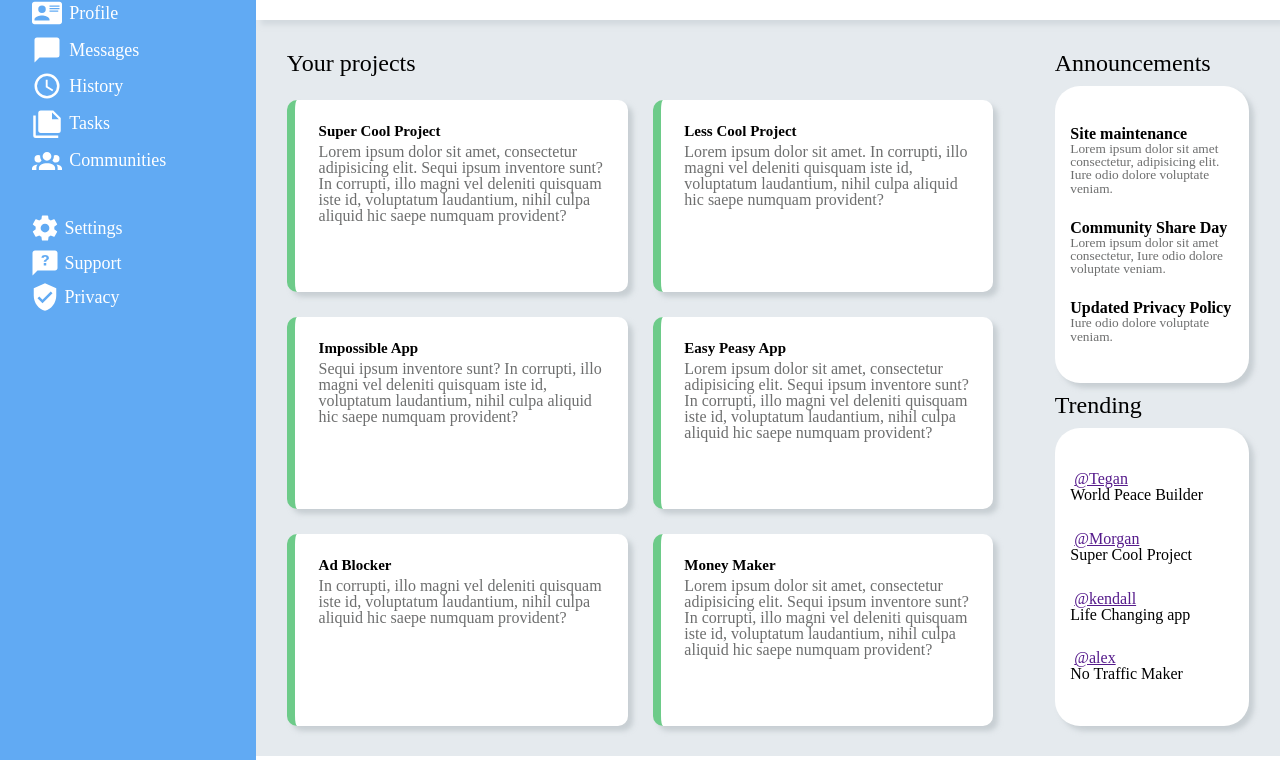
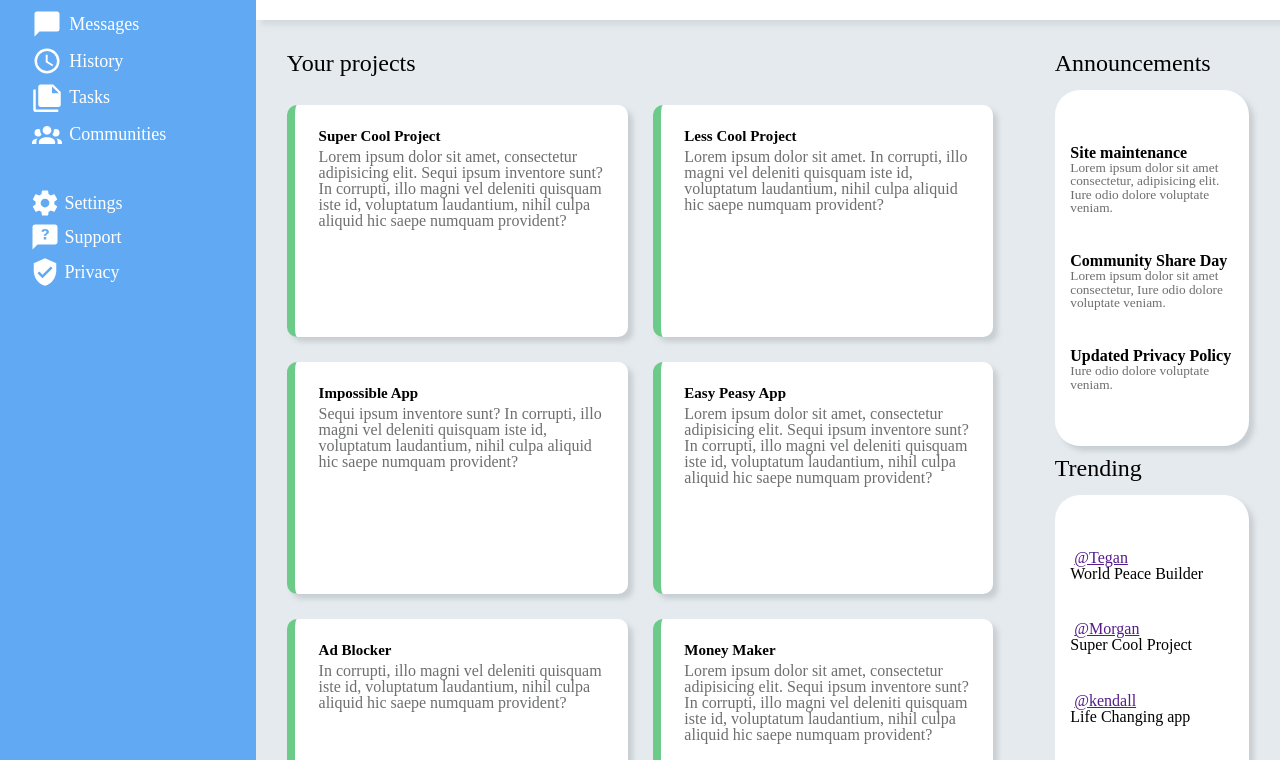
Before and after one commit to Truez96/Admin-Dashboard, a plain HTML site: page index.html in a window 1280 px wide. Shown: the part 140-900 px from the top of the page. Drawn offline with Linux system fonts and the light colour scheme.

Commit message:
fixed padding bug on the bottom of sidebar

```diff
--- a/style.css
+++ b/style.css
@@ -21,7 +21,6 @@
     justify-items: center;
     align-items:flex-start;
     height: 100%;
-    padding-top: 10%;
     padding-left: 10%;
 }
 
@@ -68,7 +67,7 @@
     padding-right: 4%;
     padding-top: 4%;
     padding-bottom: 4%;
-
+    height: 100vh;
 }
 
 .contentBoxes > div {
```
